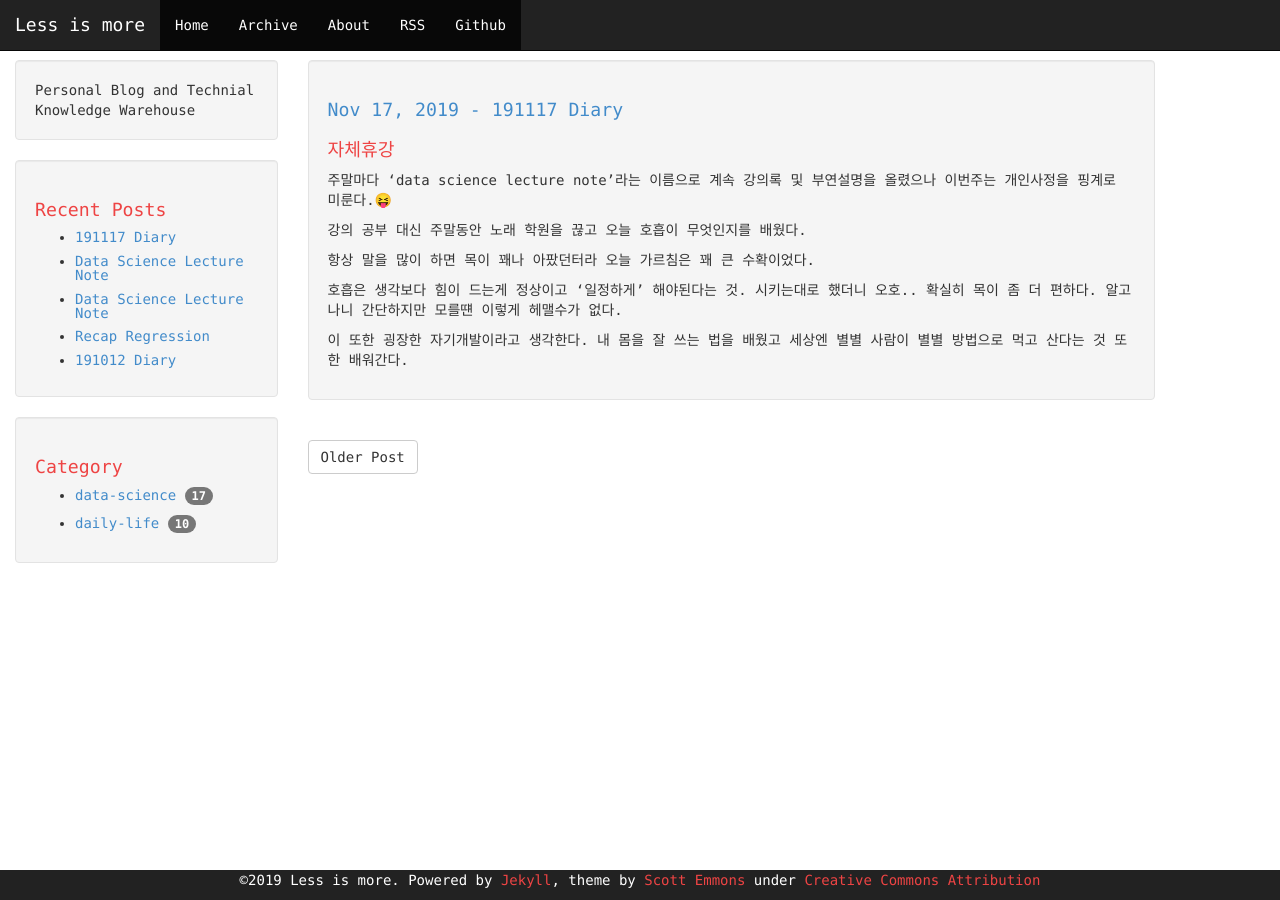
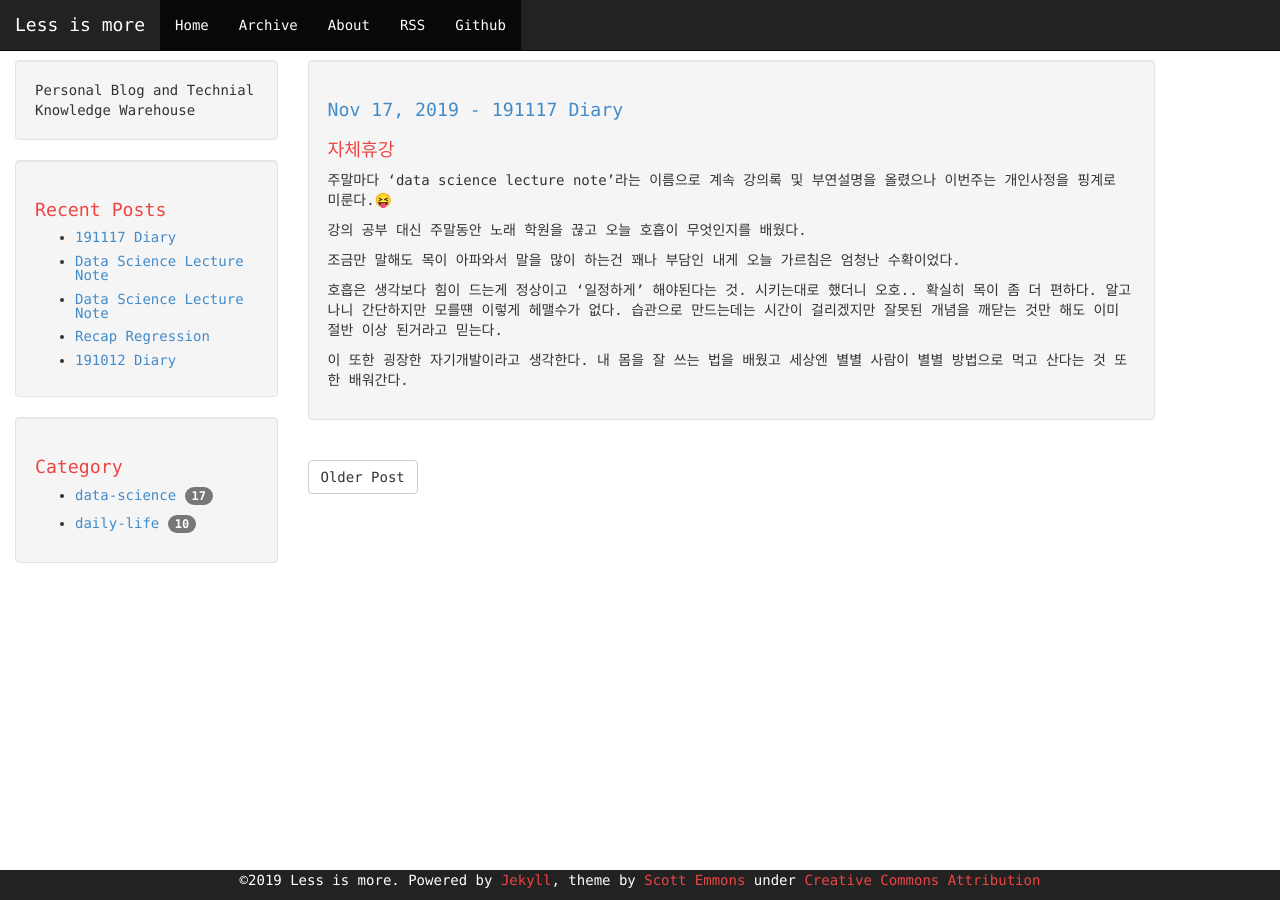
Before and after one commit to 11wi/11wi.github.io, a Jekyll site: the page built from _posts/2019-11-17-191117-diary.md, in a window 1280 px wide. Built offline with Jekyll 4.4.1, drawn with Linux system fonts in a browser that asks for light colours; some web fonts are replaced.

Commit message:
upload post

```diff
--- a/_posts/2019-11-17-191117-diary.md
+++ b/_posts/2019-11-17-191117-diary.md
@@ -9,11 +9,14 @@ category: daily-life
 
 강의 공부 대신 주말동안 노래 학원을 끊고 오늘 호흡이 무엇인지를 배웠다.
 
-항상 말을 많이 하면 목이 꽤나 아팠던터라 오늘 가르침은 꽤 큰 수확이었다.
+조금만 말해도 목이 아파와서 말을 많이 하는건 꽤나 부담인 내게
+오늘 가르침은 엄청난 수확이었다.
 
 호흡은 생각보다 힘이 드는게 정상이고 '일정하게' 해야된다는 것.
 시키는대로 했더니 오호.. 확실히 목이 좀 더 편하다.
 알고나니 간단하지만 모를떈 이렇게 헤맬수가 없다.
+습관으로 만드는데는 시간이 걸리겠지만
+잘못된 개념을 깨닫는 것만 해도 이미 절반 이상 된거라고 믿는다.
 
 이 또한 굉장한 자기개발이라고 생각한다. 내 몸을 잘 쓰는 법을 배웠고
 세상엔 별별 사람이 별별 방법으로 먹고 산다는 것 또한 배워간다.
```
